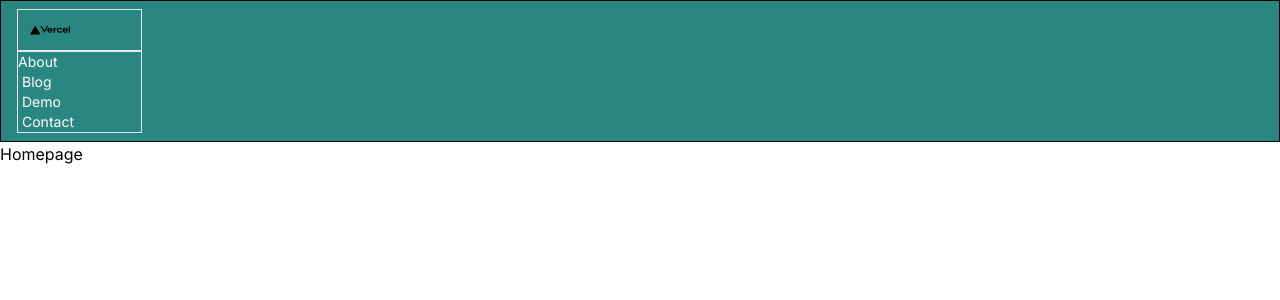
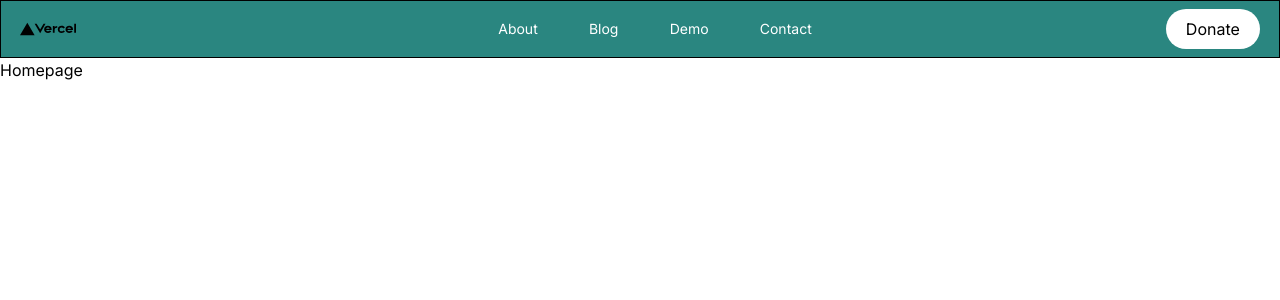
Before and after one commit to SamuelLo1/ChatCHW_Web, a Next.js app: page / in a window 1280 px wide. Shown: the top 300 px of the page. Built offline with nearby package versions, Linux system fonts and the light colour scheme.

Commit message:
Fit all on one line

```diff
--- a/components/navbar.tsx
+++ b/components/navbar.tsx
@@ -40,10 +40,11 @@ const NavigationBar = () => {
     w-full
 
     ">
-      <div className="px-4 py-2 flex-1">
-        <Link href="/" className="flex pl-3 border w-[10%]">
-        {/* TODO: Add Link Href? Current redirect to homepage */}
-          <div className="relative w-10 h-10 mr-4">
+      <div className="flex justify-between items-center w-[97%] mx-auto">
+        {/* Image */}
+        <Link href="/" className="flex w-[10%]">
+        {/* TODO: Add link? Current redirect to homepage */}
+          <div className="relative w-14 h-14">
             <Image
               fill
               alt="Logo"
@@ -52,7 +53,9 @@ const NavigationBar = () => {
           </div>
         </Link>
 
-        <div className="space-x-1 border w-[10%] ">
+        {/* Routes */}
+        <div className="">
+          <ul className="flex items-center gap-[4vw] ">
           {routes.map((route) => (
               <Link
                 href={route.href}
@@ -60,12 +63,19 @@ const NavigationBar = () => {
                 // hover effects and active hover
                 className="text-sm group flex w-full"
               >
-              <div className="flex items-center flex-1">
-                {route.label}
-              </div>
+                <li className="flex items-center flex-1">
+                  <a className="hover:text-green-500">{route.label}</a>
+                </li>
               </Link>
             ))}
+          </ul>
         </div>
+
+        {/* Donate Button */}
+        <div>
+          <button className="bg-[#FFFFFF] text-black px-5 py-2 rounded-full hover:bg-[#87acec]">Donate</button>
+        </div>
+
 
       </div>
     </div>
```
Lines whose indentation alone changed are shown as unchanged.
